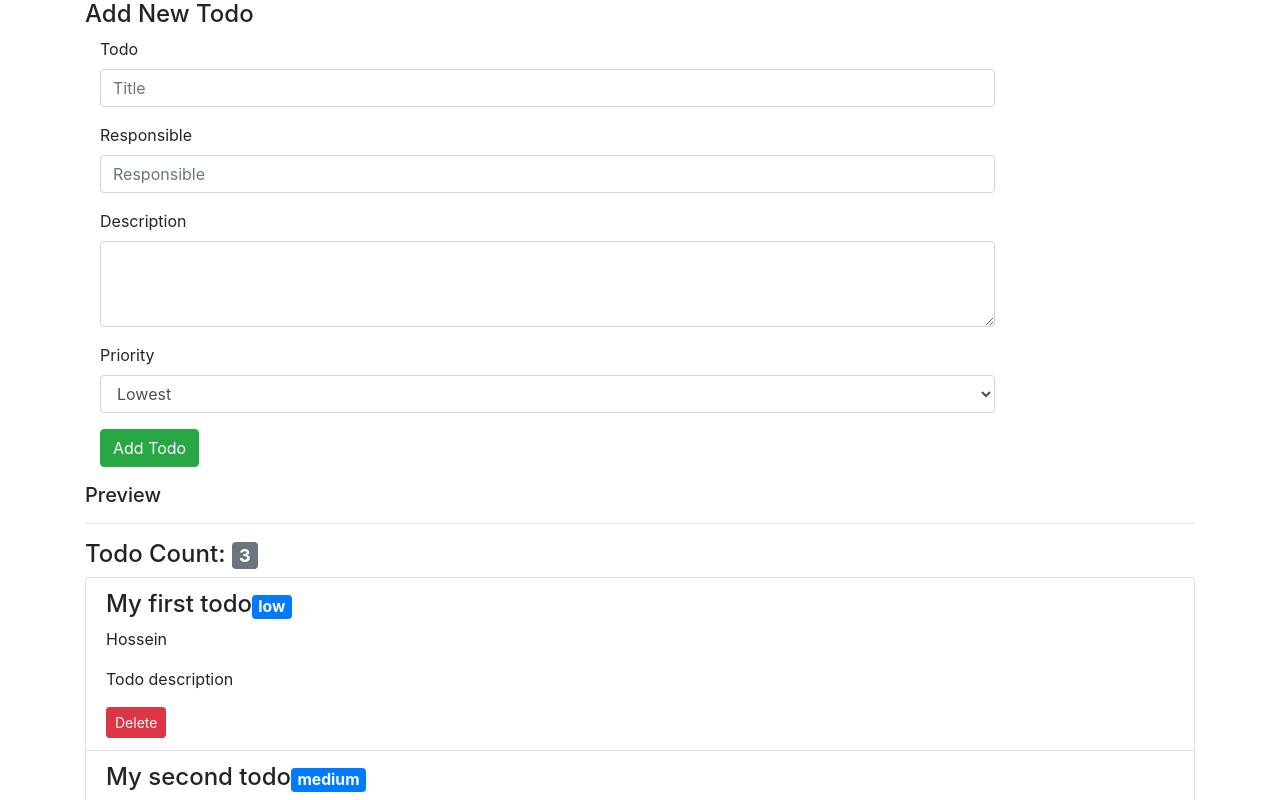
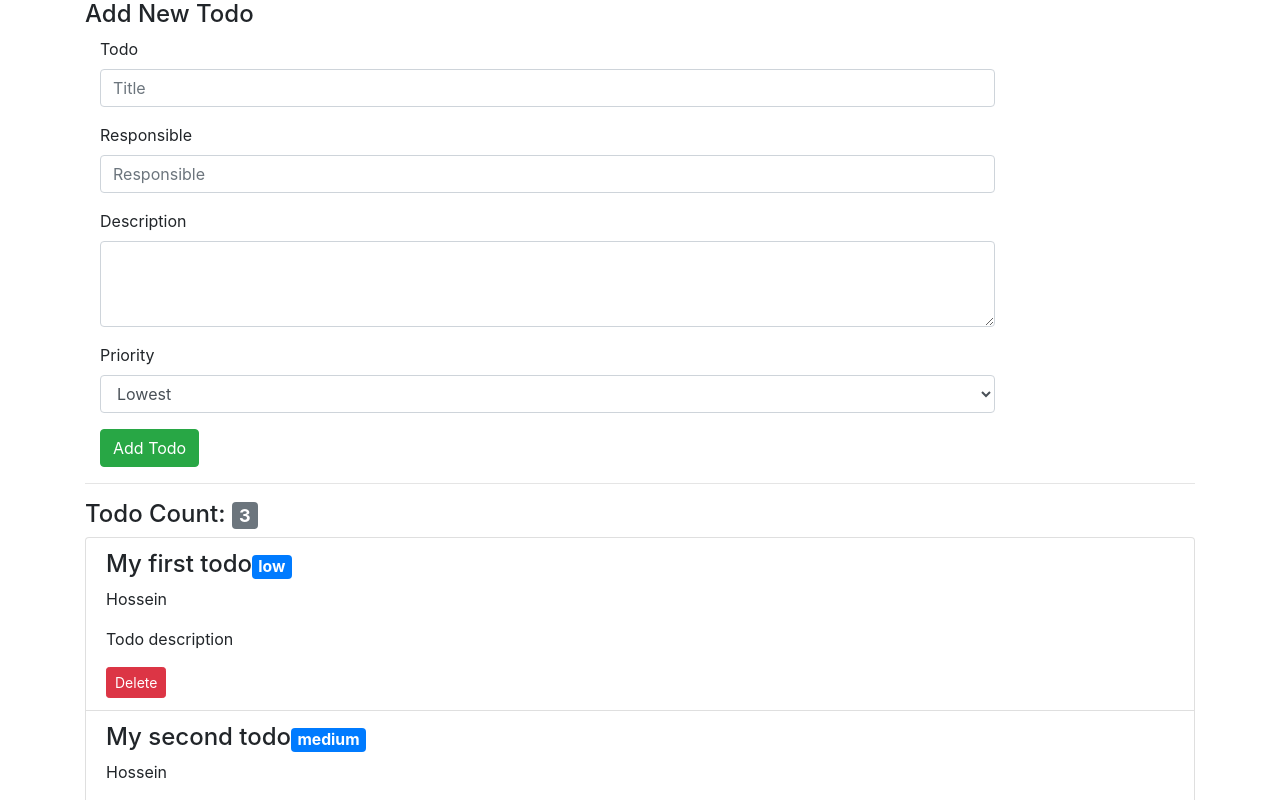
Before and after one commit to hosseintoussi/react-examples, a React (Create React App) app in the folder todo/: page / in a window 1280 px wide. Shown: the top 800 px of the page. Built offline with nearby package versions, Linux system fonts and the light colour scheme.

Commit message:
preview item with the group list view

```diff
--- a/todo/src/App.js
+++ b/todo/src/App.js
@@ -1,7 +1,6 @@
 import React, { Component } from 'react';
-import logo from './logo.svg';
+import 'bootstrap/dist/css/bootstrap.css';
 import './App.css';
-import 'bootstrap/dist/css/bootstrap.css';
 
 const todos = [
   {
@@ -45,7 +44,7 @@ class TodoInput extends Component {
       todoTitle: '',
       todoResponsible: '',
       todoDescription: '',
-      todoPriority: 'Lowest'
+      todoPriority: 'Lowest',
     });
   }
 
@@ -57,6 +56,13 @@ class TodoInput extends Component {
       [name]: value
     });
   }
+
+  showPreview() {
+    return this.state.todoTitle ||
+      this.state.todoResponsible ||
+      this.state.todoDescription;
+  }
+
 
   render() {
     return (
@@ -134,12 +140,23 @@ class TodoInput extends Component {
             </div>
           </div>
         </form>
-        <div>
-          <h5>Preview</h5>
-          <di>{this.state.todoTitle ? `title: ${this.state.todoTitle}` : null }</di>
-          <div>{this.state.todoResponsible ? `Responsible: ${this.state.todoResponsible}` : null }</div>
-          <di>{this.state.todoDescription ? `title: ${this.state.todoDescription}` : null }</di>
+        {this.showPreview() &&
+        <div className="list-group list-group-item">
+          <h4 className="list-group-item-heading">
+            {this.state.todoTitle ? `title: ${this.state.todoTitle}` : null }
+            <small>
+              <span className="badge badge-primary">
+                {this.state.todoPriority}
+              </span>
+            </small>
+          </h4>
+          <p>
+            <span className="glyphicon glyphicon-user" aria-hidden="true" />
+            {this.state.todoResponsible ? `Responsible: ${this.state.todoResponsible}` : null }
+          </p>
+          <p>{this.state.todoDescription ? `title: ${this.state.todoDescription}` : null }</p>
         </div>
+        }
       </div>
     );
   }
```
Also changed, not shown: 1 other file (tests, documents, lock files or other folders).
